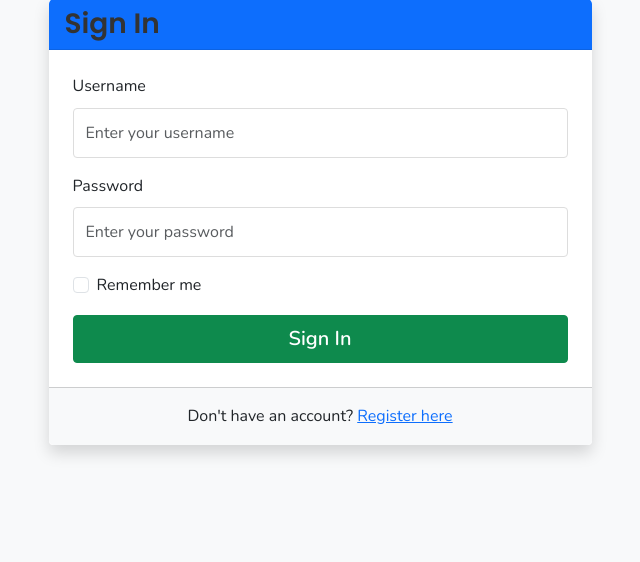
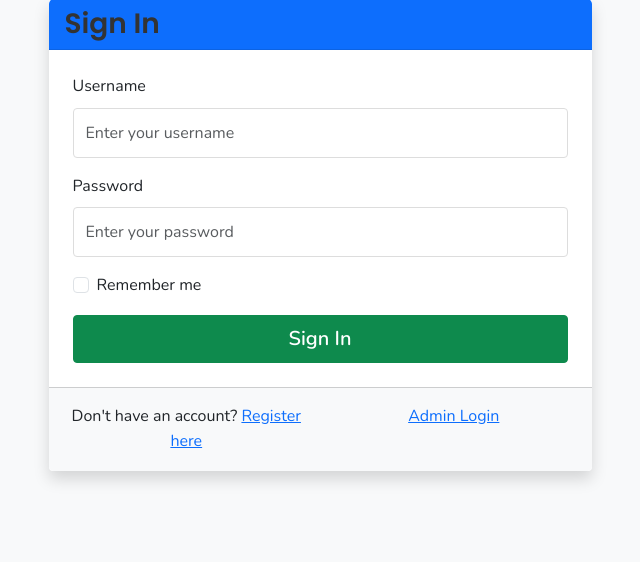
Before and after one commit to prasanth8872/crop-rotation-for-small-farmers, a Flask app: page /login in a window 1280 px wide. Shown: the part 129-691 px from the top of the page, without its empty margins (320-960 px from the left). Run offline with Flask 3, Linux system fonts and the light colour scheme.

Commit message:
Allow administrators to sign in using a separate option on the login page
Implements an admin login modal in `login.html` with pre-filled email and JS to submit the main login form.

Replit-Commit-Author: Agent
Replit-Commit-Session-Id: 2b029fbe-ae81-422f-8c9b-d00600dc4e77
Replit-Commit-Screenshot-Url: https://storage.googleapis.com/screenshot-production-us-central1/4d127430-f0f1-4f4e-b6a2-7ca3964231a9/9420e1d7-48d4-44da-85d1-e4ca9a870fe4.jpg

```diff
--- a/templates/login.html
+++ b/templates/login.html
@@ -49,8 +49,15 @@
                             </div>
                         </form>
                     </div>
-                    <div class="card-footer bg-light p-3 text-center">
-                        <p class="mb-0">Don't have an account? <a href="{{ url_for('register') }}">Register here</a></p>
+                    <div class="card-footer bg-light p-3">
+                        <div class="row">
+                            <div class="col-md-6 text-center">
+                                <p class="mb-0">Don't have an account? <a href="{{ url_for('register') }}">Register here</a></p>
+                            </div>
+                            <div class="col-md-6 text-center">
+                                <p class="mb-0"><a href="javascript:void(0)" data-bs-toggle="modal" data-bs-target="#adminLoginModal">Admin Login</a></p>
+                            </div>
+                        </div>
                     </div>
                 </div>
             </div>
@@ -79,4 +86,52 @@
         </div>
     </div>
 </section>
+
+<!-- Admin Login Modal -->
+<div class="modal fade" id="adminLoginModal" tabindex="-1" aria-labelledby="adminLoginModalLabel" aria-hidden="true">
+    <div class="modal-dialog">
+        <div class="modal-content">
+            <div class="modal-header bg-primary text-white">
+                <h5 class="modal-title" id="adminLoginModalLabel">Admin Login</h5>
+                <button type="button" class="btn-close btn-close-white" data-bs-dismiss="modal" aria-label="Close"></button>
+            </div>
+            <div class="modal-body">
+                <form id="adminLoginForm" method="POST" action="{{ url_for('login') }}">
+                    {{ form.hidden_tag() }}
+
+                    <div class="mb-3">
+                        <label for="adminEmail" class="form-label">Admin Email</label>
+                        <input type="email" class="form-control" id="adminEmail" value="farmhub04@gmail.com" readonly>
+                        <small class="text-muted">Default admin email is pre-filled for convenience</small>
+                    </div>
+
+                    <div class="mb-3">
+                        <label for="adminUsername" class="form-label">Username</label>
+                        <input type="text" class="form-control" id="adminUsername" oninput="document.getElementById('username').value = this.value">
+                    </div>
+
+                    <div class="mb-3">
+                        <label for="adminPassword" class="form-label">Password</label>
+                        <input type="password" class="form-control" id="adminPassword" oninput="document.getElementById('password').value = this.value">
+                    </div>
+                </form>
+            </div>
+            <div class="modal-footer">
+                <button type="button" class="btn btn-secondary" data-bs-dismiss="modal">Close</button>
+                <button type="button" class="btn btn-primary" onclick="submitAdminLogin()">Login as Admin</button>
+            </div>
+        </div>
+    </div>
+</div>
+
+<script>
+function submitAdminLogin() {
+    // Set the form values from the modal
+    document.getElementById('username').value = document.getElementById('adminUsername').value;
+    document.getElementById('password').value = document.getElementById('adminPassword').value;
+
+    // Submit the main login form
+    document.querySelector('form[action="{{ url_for('login') }}"]').submit();
+}
+</script>
 {% endblock %}
```
